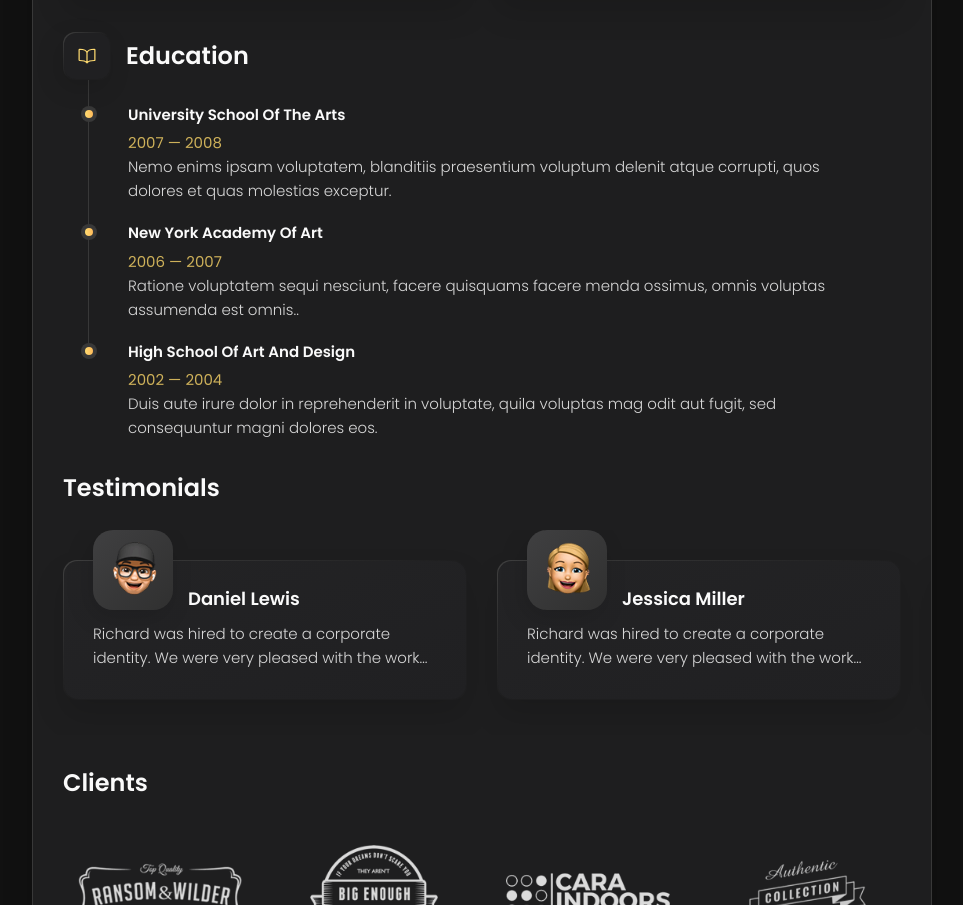
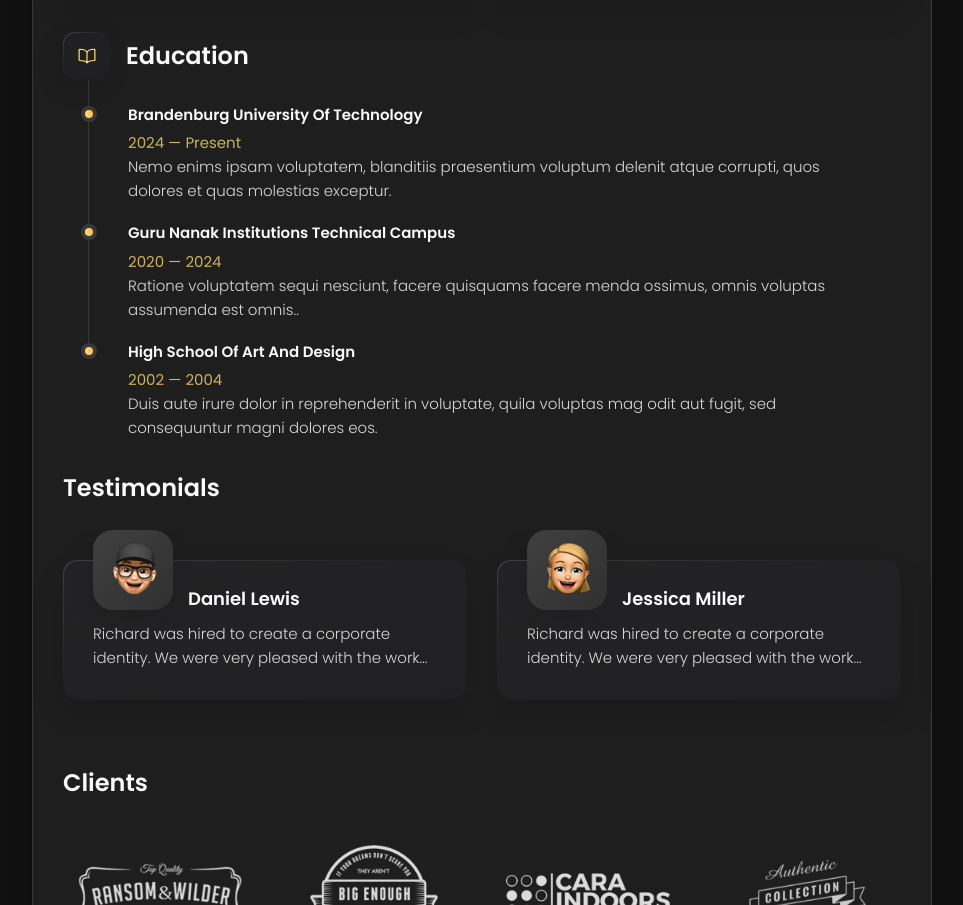
Before and after one commit to SrihithaJindam/Portfolio, a plain HTML site: page index.html in a window 1280 px wide. Shown: the part 1227-2132 px from the top of the page, without its empty margins (308-1271 px from the left). Drawn offline with nearby package versions, Linux system fonts and the light colour scheme.

Commit message:
Jahre updated

```diff
--- a/index.html
+++ b/index.html
@@ -373,9 +373,9 @@
 
             <li class="timeline-item">
 
-              <h4 class="h4 timeline-item-title">University school of the arts</h4>
+              <h4 class="h4 timeline-item-title">Brandenburg University of Technology</h4>
 
-              <span>2007 — 2008</span>
+              <span>2024 — Present</span>
 
               <p class="timeline-text">
                 Nemo enims ipsam voluptatem, blanditiis praesentium voluptum delenit atque corrupti, quos dolores et
@@ -387,9 +387,9 @@
 
             <li class="timeline-item">
 
-              <h4 class="h4 timeline-item-title">New york academy of art</h4>
+              <h4 class="h4 timeline-item-title">Guru Nanak Institutions Technical Campus</h4>
 
-              <span>2006 — 2007</span>
+              <span>2020 — 2024</span>
 
               <p class="timeline-text">
                 Ratione voluptatem sequi nesciunt, facere quisquams facere menda ossimus, omnis voluptas assumenda est
@@ -646,9 +646,9 @@
 
             <li class="timeline-item">
 
-              <h4 class="h4 timeline-item-title">University school of the arts</h4>
+              <h4 class="h4 timeline-item-title">Brandenburg University of Technology</h4>
 
-              <span>2007 — 2008</span>
+              <span>2024 — Present</span>
 
               <p class="timeline-text">
                 Nemo enims ipsam voluptatem, blanditiis praesentium voluptum delenit atque corrupti, quos dolores et
@@ -660,9 +660,9 @@
 
             <li class="timeline-item">
 
-              <h4 class="h4 timeline-item-title">New york academy of art</h4>
+              <h4 class="h4 timeline-item-title">Guru Nanak Institutions Technical Campus</h4>
 
-              <span>2006 — 2007</span>
+              <span>2020 — 2024</span>
 
               <p class="timeline-text">
                 Ratione voluptatem sequi nesciunt, facere quisquams facere menda ossimus, omnis voluptas assumenda est
```
Also changed, not shown: index.txt.
